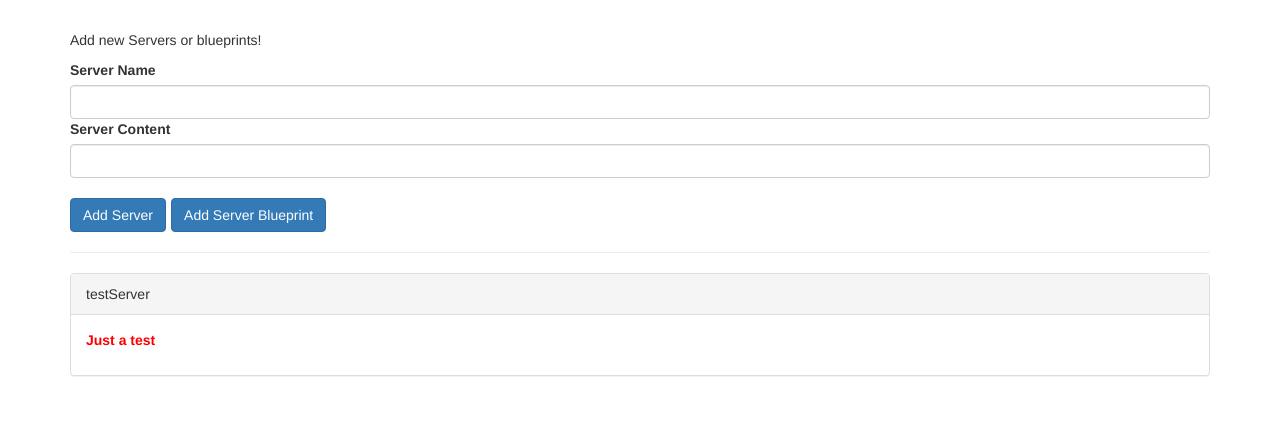
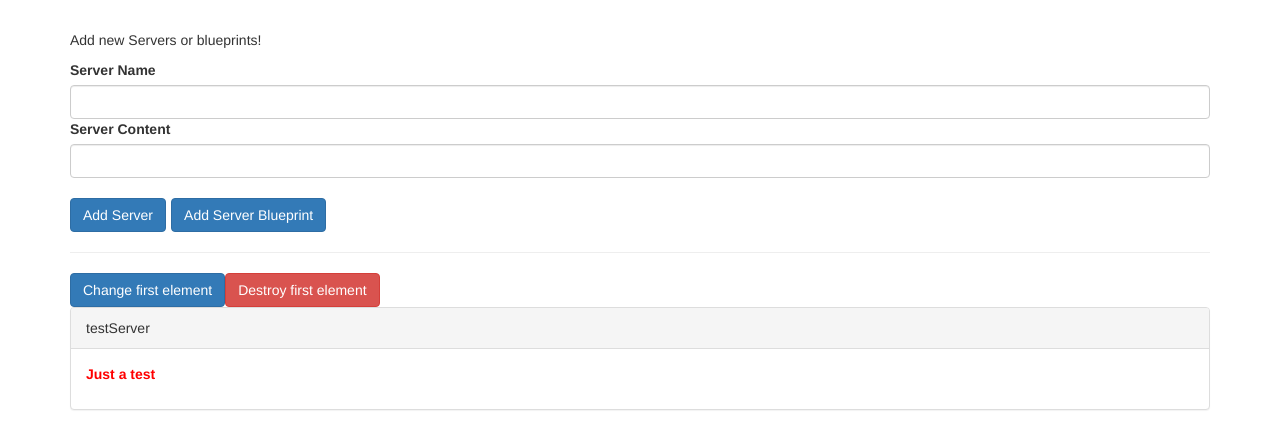
Before and after one commit to vinitrech/angular-components-data-binding, an Angular app: page / in a window 1280 px wide. Shown: the top 448 px of the page. Built offline with nearby package versions, Linux system fonts and the light colour scheme.

Commit message:
components lifecycle hooks

```diff
--- a/src/app/app.component.html
+++ b/src/app/app.component.html
@@ -3,7 +3,9 @@
   <hr>
   <div class="row">
     <div class="col-xs-12">
-      <app-server-element *ngFor="let element of serverElements" [servElement]="element">
+      <button class="btn btn-primary" (click)="onChangeFirst()">Change first element</button>
+      <button class="btn btn-danger" (click)="onDestroyFirst()">Destroy first element</button>
+      <app-server-element *ngFor="let element of serverElements" [servElement]="element" [name]="element.name">
         <p>
           <strong *ngIf="element.type === 'server'" style="color: red">{{ element.content }}</strong>
           <em *ngIf="element.type === 'blueprint'">{{ element.content }}</em>
--- a/src/app/app.component.ts
+++ b/src/app/app.component.ts
@@ -7,6 +7,14 @@ import { Component } from '@angular/core';
 })
 export class AppComponent {
   serverElements = [{type: 'server', name: 'testServer', content: 'Just a test'}];
+
+  onChangeFirst(){
+    this.serverElements[0].name = 'changed!'
+  }
+
+  onDestroyFirst(){
+    this.serverElements.splice(0,1);
+  }
 
   onServerAdded(serverData: {name: string, content: string}) {
     this.serverElements.push({
--- a/src/app/cockpit/cockpit.component.ts
+++ b/src/app/cockpit/cockpit.component.ts
@@ -15,7 +15,20 @@ export class CockpitComponent implements OnInit {
 
   constructor() { }
 
-  ngOnInit(): void {
+  /*
+  * Angular components lifecycle:
+  *
+  * ngOnChanges(): Called after a bound input property changes
+  * ngOnInit(): Called once the component is initialized
+  * ngDoCheck(): Called during every change detection run
+  * ngAfterContentInit(): Called after content (ng-content) has been projected into view
+  * ngAfterContentChecked(): Called every time the projected content has been checked
+  * ngAfterViewInit(): Called after the component's view (and child views) has been initialized
+  * ngAfterViewChecked(): Called every time the view (and child views) have been checked
+  * ngOnDestroy(): Called once the component is about to be destroyed
+  * */
+
+  ngOnInit(): void { // will run after the constructor
   }
 
   onAddServer(inputElement: HTMLInputElement) {
--- a/src/app/server-element/server-element.component.html
+++ b/src/app/server-element/server-element.component.html
@@ -1,5 +1,6 @@
 <div class="panel panel-default">
-    <div class="panel-heading">{{ element.name }}</div>
+<!--    <div class="panel-heading">{{ element.name }}</div>-->
+    <div class="panel-heading">{{ name }}</div>
     <div class="panel-body">
 <!--        ng-content will render any code passed inside the component opening and closing tags
             the content is thrown away by default, but with this directive we can render it here-->
--- a/src/app/server-element/server-element.component.ts
+++ b/src/app/server-element/server-element.component.ts
@@ -1,4 +1,14 @@
-import {Component, Input, OnInit, ViewEncapsulation} from '@angular/core';
+import {
+    AfterContentChecked,
+    AfterContentInit, AfterViewChecked, AfterViewInit,
+    Component,
+    DoCheck,
+    Input,
+    OnChanges, OnDestroy,
+    OnInit,
+    SimpleChanges,
+    ViewEncapsulation
+} from '@angular/core';
 
 @Component({
     selector: 'app-server-element',
@@ -14,12 +24,44 @@ import {Component, Input, OnInit, ViewEncapsulation} from '@angular/core';
 
     // the Shadow DOM is an inside DOM that contains styling and scripts for the component
 })
-export class ServerElementComponent implements OnInit {
-  @Input('servElement') element: {type: string, name: string, content: string}; // parent components can access this property due to the decorator
+export class ServerElementComponent implements OnInit, OnChanges, DoCheck, AfterContentInit, AfterContentChecked, AfterViewInit, AfterViewChecked, OnDestroy {
+    @Input('servElement') element: { type: string, name: string, content: string }; // parent components can access this property due to the decorator
+    @Input('name') name: string;
 
-  constructor() { }
+    constructor() {
+        console.log("constructor called")
+    }
+
+    ngOnChanges(changes: SimpleChanges): void {
+        console.log("ngOnChanges called")
+        console.log(changes)
+    }
 
     ngOnInit(): void {
+        console.log("ngOnInit called")
     }
 
+    ngDoCheck() {
+        console.log("ngDoCheck called")
     }
+
+    ngAfterContentInit() {
+        console.log("ngAfterContentInit called")
+    }
+
+    ngAfterContentChecked() {
+        console.log("ngAfterContentChecked called")
+    }
+
+    ngAfterViewInit() {
+        console.log("ngAfterViewInit called")
+    }
+
+    ngAfterViewChecked() {
+        console.log("ngAfterViewChecked called")
+    }
+
+    ngOnDestroy() {
+        console.log("ngOnDestroy called")
+    }
+}
```
Lines whose indentation alone changed are shown as unchanged.
